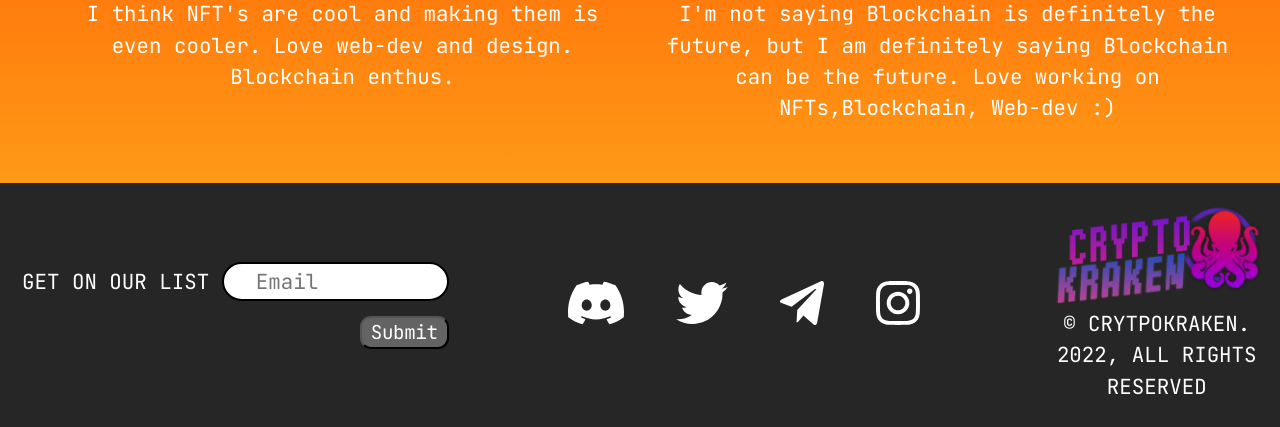
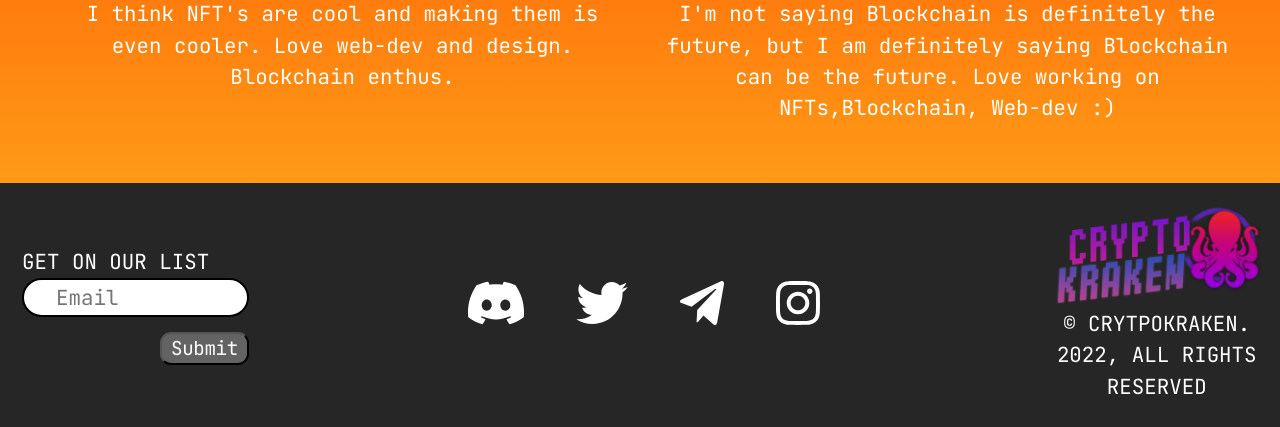
Before and after one commit to JazzBlaze/cryptokraken, a Flask app: page / in a window 1280 px wide; the page is wider, and only the part inside the window is pictured. Shown: the part 4368-4795 px from the top of that part. Run offline with Flask 2, Linux system fonts and the light colour scheme.

Commit message:
adjusted email input

```diff
--- a/templates/base.html
+++ b/templates/base.html
@@ -31,9 +31,7 @@
     <footer class="footer">
       <div class="footer__emailbox">
         <form action="" method="POST">
-          <label for="emailinfo" class="footer__emailbox__label"
-            >GET ON OUR LIST</label
-          >
+          <div>GET ON OUR LIST</div>
           <input
             type="email"
             class="footer__emailbox__input"
```
